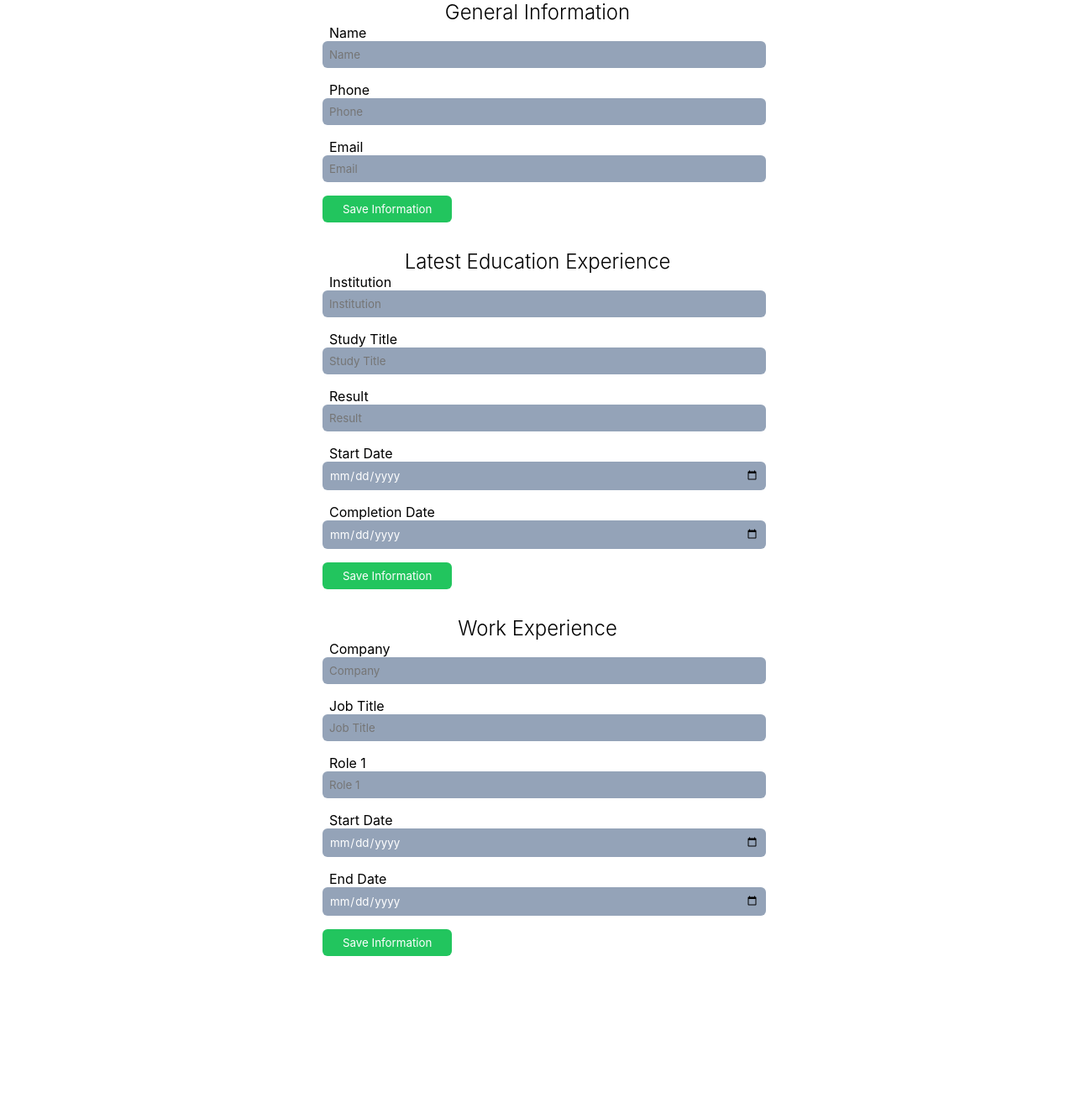
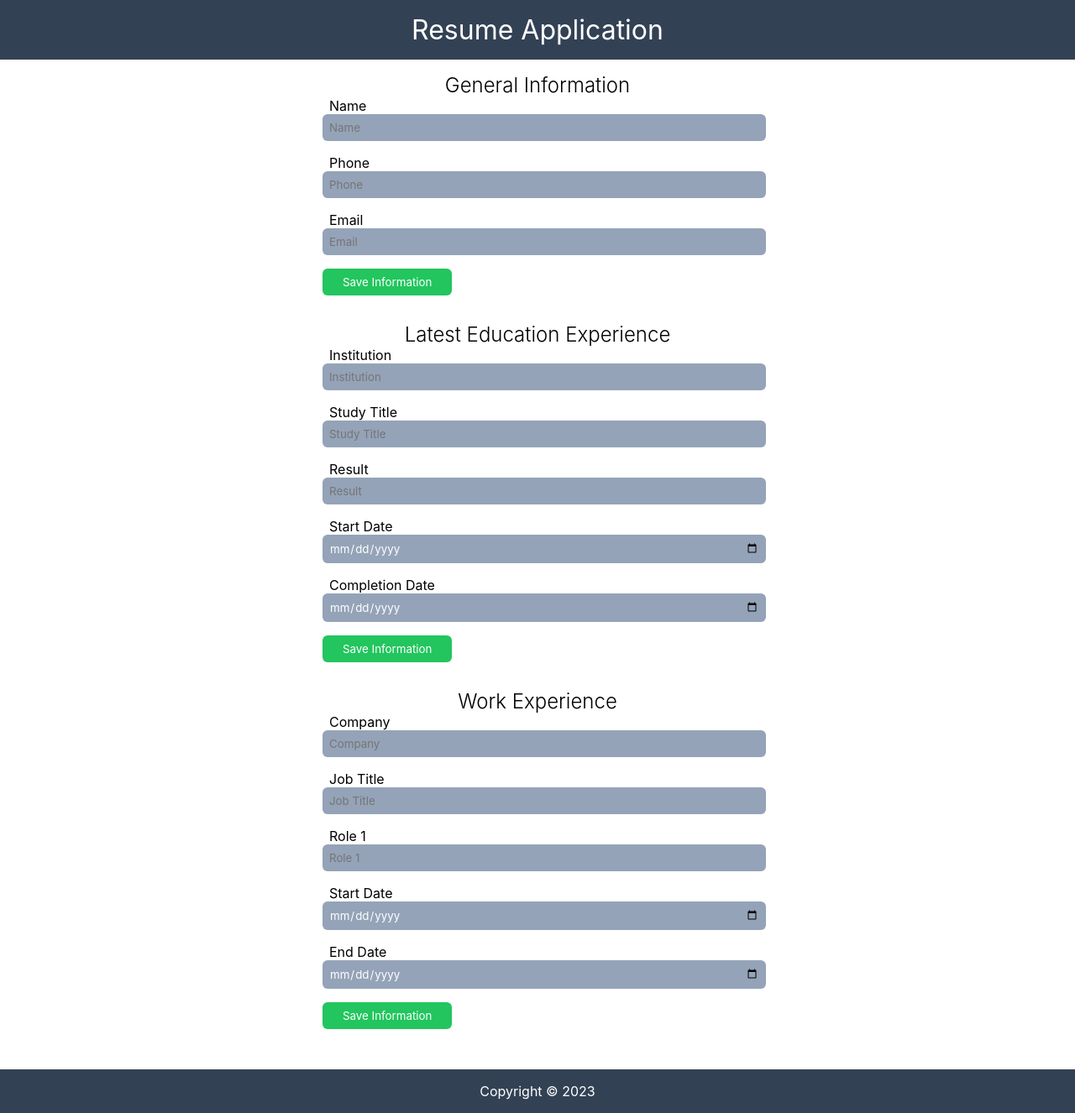
Before and after one commit to GHOST-Aram/cv-Application, a React (Create React App) app: page / in a window 1280 px wide. Shown: the whole page at 84% size. Before the commit the page ends 1171 px from the top, so only its background shows below. Built offline with nearby package versions, Linux system fonts and the light colour scheme.

Commit message:
feat: Create and render footer component

```diff
--- a/src/App.js
+++ b/src/App.js
@@ -1,5 +1,7 @@
 import './App.css';
+import Footer from './components/footer';
 import GeneralForm from './components/general-form';
+import Header from './components/header';
 import EducationForm from './components/education-form';
 import WorkExperience from './components/work-experience';
 import { useState } from 'react';
@@ -16,9 +18,13 @@ function App() {
 
   return (
     <div className="App">
-      <GeneralForm />
-      <EducationForm />
-      <WorkExperience />
+      <Header />
+      <main className='py-8'>
+        <GeneralForm />
+        <EducationForm />
+        <WorkExperience />
+      </main>
+      <Footer />
     </div>
   );
 }
--- /dev/null
+++ b/src/components/footer.js
@@ -0,0 +1,11 @@
+import React from 'react'
+
+const Footer = () => {
+  return (
+    <footer className='py-8 bg-slate-500 text-center'>
+        <p className="text-light">Copyright &copy; {new Date().getFullYear()}</p>
+    </footer>
+  )
+}
+
+export default Footer
--- /dev/null
+++ b/src/components/header.js
@@ -0,0 +1,11 @@
+import React from 'react'
+
+const Header = () => {
+  return (
+    <header className='py-8 text-center bg-slate-500'>
+        <h1 className="text-light font-medium">Resume Application</h1>
+    </header>
+  )
+}
+
+export default Header
--- a/src/index.css
+++ b/src/index.css
@@ -3,6 +3,7 @@
   --light-color: white;
   --medium-radius: 8px;
   --slate-700: rgb(148 163 184);
+  --slate-500: rgb(51 65 85);
   --small-radius: 6px;
 }
 *{
@@ -14,6 +15,9 @@
 }
 .bg-green-500{
   background-color: var(--green-500);
+}
+.bg-slate-500{
+  background-color: var(--slate-500);
 }
 .bg-slate-700{
   background-color: var(--slate-700);
@@ -37,6 +41,9 @@ code {
 .font-light{
   font-weight: 300;
 }
+.font-medium{
+  font-weight: 400;
+}
 input[type=submit]:hover{
   transform: scale(1.05);
   transition: all .25s;
@@ -53,9 +60,6 @@ input[type=submit]:hover{
 .outline-none:focus{
   outline: none;
 }
-.py-4{
-  padding-block: .5rem;
-}
 .px-4{
   padding-inline: .5rem;
 }
@@ -64,6 +68,12 @@ input[type=submit]:hover{
 }
 .px-12{
   padding-inline: 1.5rem;
+}
+.py-4{
+  padding-block: .5rem;
+}
+.py-8{
+  padding-block: 1rem;
 }
 .rounded-md{
   border-radius: var(--medium-radius);
```
